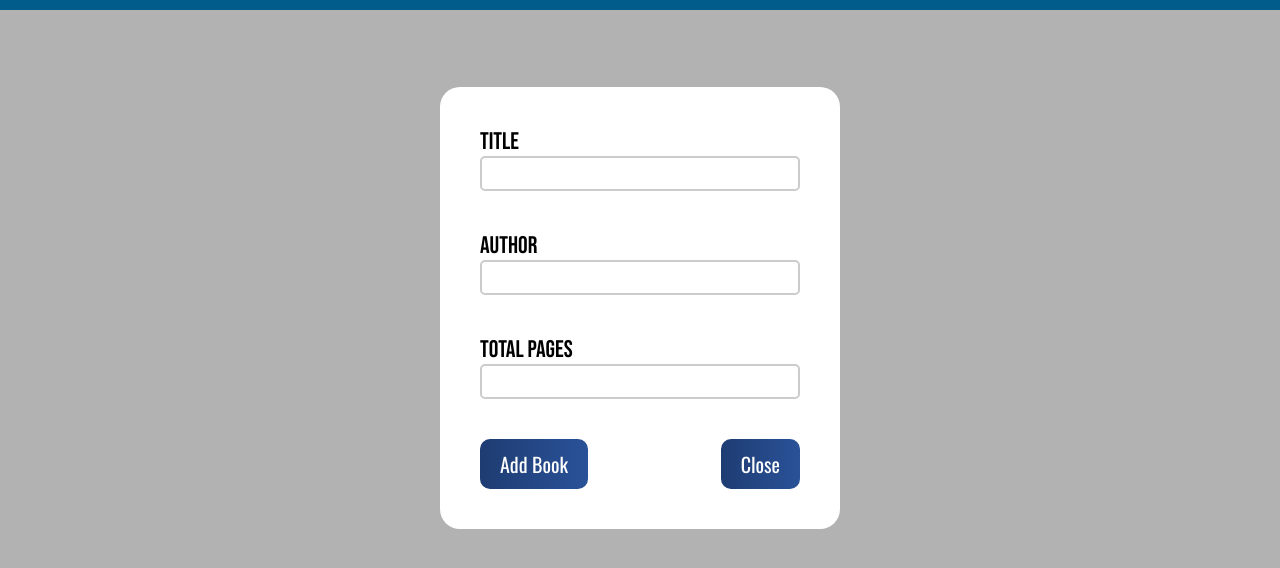
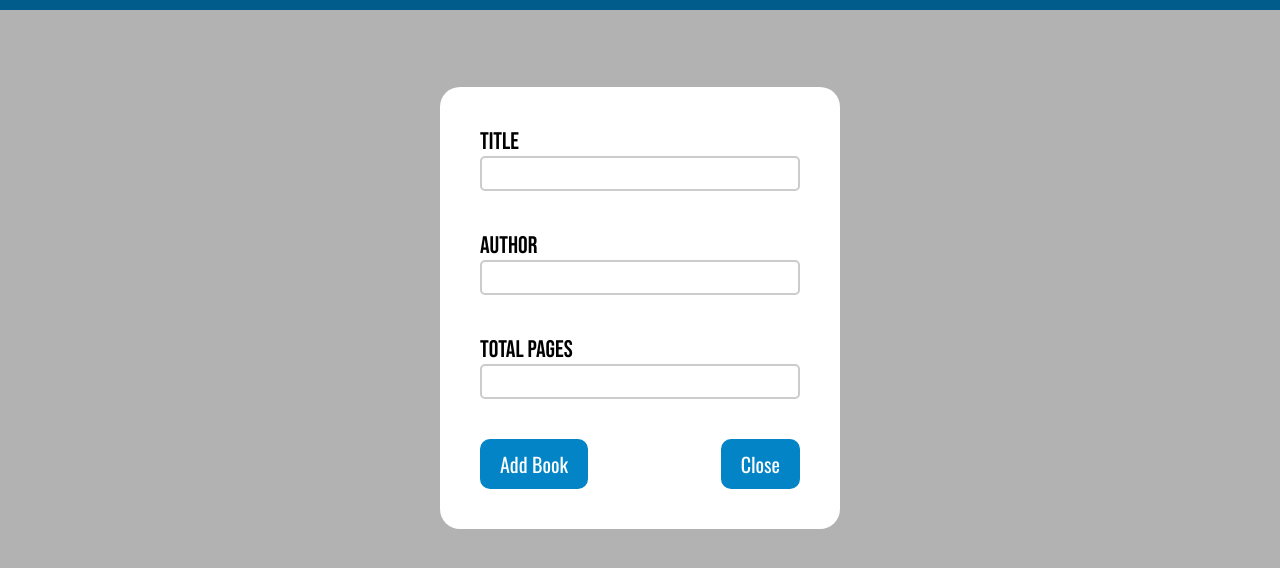
Before and after one commit to OTOverseNG/smallLibraryApp, a plain HTML site: page index.html in a window 1280 px wide. Both pictures are taken after a click on the button "Add New Book". Shown: the part 92-660 px from the top of the page. Drawn offline with nearby package versions, Linux system fonts and the light colour scheme; a web font is replaced by a local one.

Commit message:
Change my button color to rhyme with the page for simplicity

```diff
--- a/style.css
+++ b/style.css
@@ -95,7 +95,7 @@ form input:focus
     padding: 10px 20px;
     font-size: 20px;
     border: none;
-    background: linear-gradient(to right, #1e3c72, #2a5298);
+    background-color:  #0284C7;
     color: #fff;
     cursor: pointer;
     border-radius: 10px;
```
